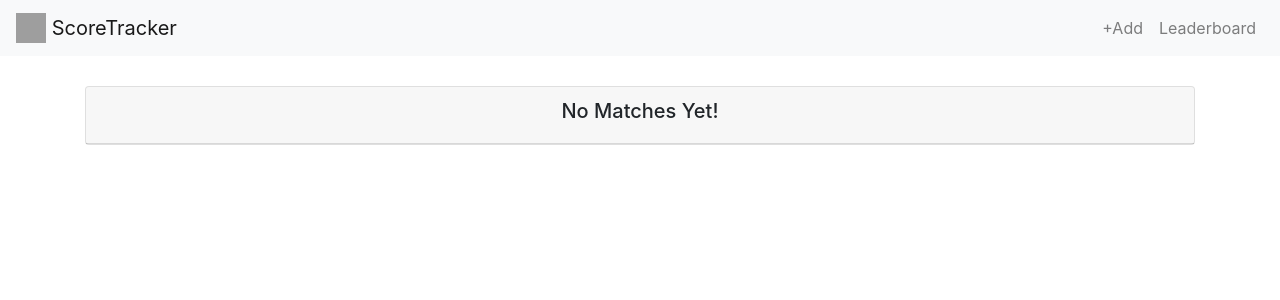
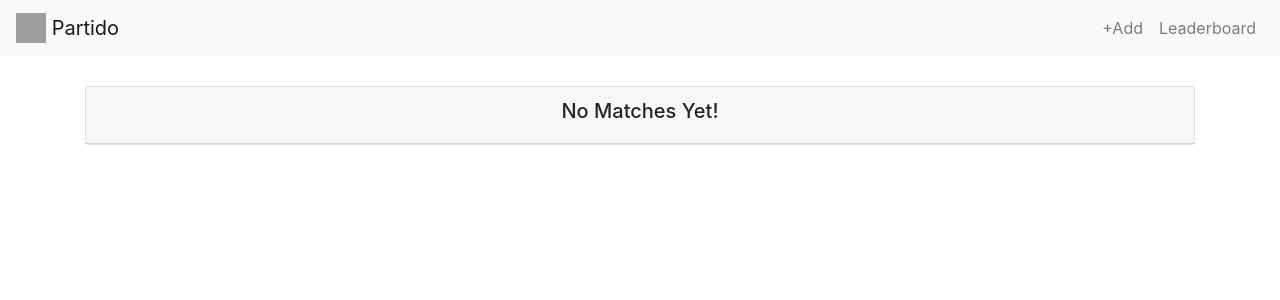
Before and after one commit to prashantxc/ScoreTracker, a Django app: page /leaderboard/ in a window 1280 px wide. Shown: the top 300 px of the page. Run offline with Django 3.2, Linux system fonts and the light colour scheme; data that the repository does not hold is empty; some libraries are stand-ins or nearby versions; grey boxes are pictures that could not be loaded.

Commit message:
Final Name to Partido

```diff
--- a/ScoreApp/templates/leaderboard.html
+++ b/ScoreApp/templates/leaderboard.html
@@ -7,7 +7,7 @@
         <meta charset="utf-8" />
         <meta http-equiv="X-UA-Compatible" content="IE=edge">
         <title>
-            ScoreTracker | Home
+            Partido | Leaderboard
         </title>
         <meta name="viewport" content="width=device-width, initial-scale=1">
 
@@ -49,7 +49,7 @@
             <a class="navbar-brand" href="/">
                 <img src="https://i.imgur.com/qB71AsD.png"
                 width="30" height="30" class="d-inline-block align-top" alt="h">
-                ScoreTracker
+                Partido
             </a>
 
             <button class="navbar-toggler" type="button" data-toggle="collapse"
--- a/ScoreApp/templates/records.html
+++ b/ScoreApp/templates/records.html
@@ -7,7 +7,7 @@
         <meta charset="utf-8" />
         <meta http-equiv="X-UA-Compatible" content="IE=edge">
         <title>
-            ScoreTracker | Home
+            Partido | Home
         </title>
         <meta name="viewport" content="width=device-width, initial-scale=1">
 
@@ -49,7 +49,7 @@
             <a class="navbar-brand" href="/">
                 <img src="https://i.imgur.com/qB71AsD.png"
                 width="30" height="30" class="d-inline-block align-top" alt="h">
-                ScoreTracker
+                Partido
             </a>
 
             <button class="navbar-toggler" type="button" data-toggle="collapse" data-target="#navItems"
```
